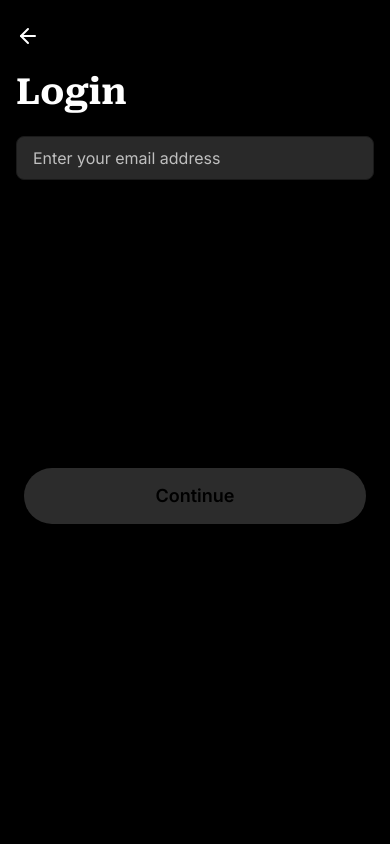
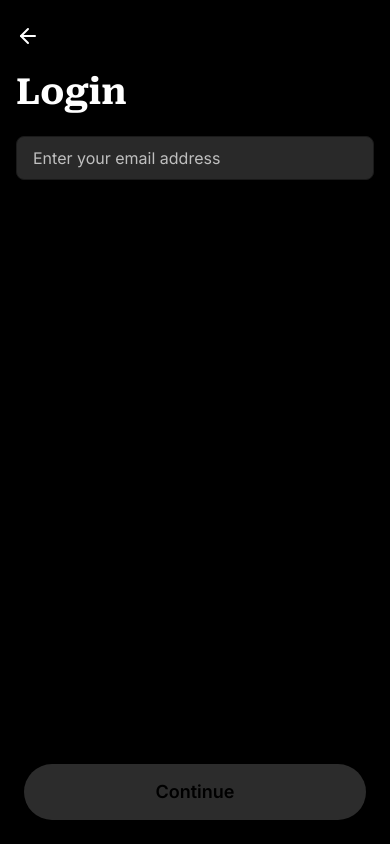
Before and after one commit to swapnilgupta14/citadel-web-fe, a React (Vite) app: page /login in a window 390 px wide. Built offline with nearby package versions, Linux system fonts and the light colour scheme; no server answers.

Commit message:
Revert "style: implement keyboard-safe button container for mobile and desktop in index.css; update button containers in multiple pages for improved layout and responsiveness"
This reverts commit 39d9e9bddc5a14391ce05114d8577697c64f6001.

```diff
--- a/src/index.css
+++ b/src/index.css
@@ -84,17 +84,4 @@
   .scrollbar-hide::-webkit-scrollbar {
     display: none;
   }
-
-  @media (max-width: 767px) {
-    .keyboard-safe-bottom {
-      padding-bottom: max(1.5rem, env(safe-area-inset-bottom) + 20rem);
-      transition: padding-bottom 0.2s ease-out;
-    }
-  }
-
-  @media (min-width: 768px) {
-    .keyboard-safe-bottom {
-      padding-bottom: max(1.5rem, env(safe-area-inset-bottom));
-    }
-  }
 }
--- a/src/pages/QuizPage.tsx
+++ b/src/pages/QuizPage.tsx
@@ -528,7 +528,7 @@ export const QuizPage = ({ onBack, onClose, onComplete }: QuizPageProps) => {
           </div>
 
           {currentIndex === questions.length - 1 && (
-            <div className="mt-6 flex-shrink-0 px-6 keyboard-safe-bottom">
+            <div className="mt-6 flex-shrink-0">
               <Button
                 onClick={handleContinue}
                 disabled={!canContinue}
--- a/src/pages/auth/LoginEmailPage.tsx
+++ b/src/pages/auth/LoginEmailPage.tsx
@@ -82,7 +82,7 @@ export const LoginEmailPage = ({ onBack, onContinue, initialEmail = "", isLoadin
         )}
       </div>
 
-      <div className="px-6 py-4 keyboard-safe-bottom">
+      <div className="px-6 py-4 pb-6">
         <Button
           onClick={handleContinue}
           disabled={!isEmailValid()}
--- a/src/pages/auth/OTPEntryPage.tsx
+++ b/src/pages/auth/OTPEntryPage.tsx
@@ -201,7 +201,7 @@ export const OTPEntryPage = ({
         </div>
       </div>
 
-      <div className="px-6 py-4 keyboard-safe-bottom">
+      <div className="px-6 py-4 pb-6">
         <Button
           onClick={handleContinue}
           disabled={!isOTPValid()}
--- a/src/pages/signup/DateOfBirthPage.tsx
+++ b/src/pages/signup/DateOfBirthPage.tsx
@@ -192,7 +192,7 @@ export const DateOfBirthPage = ({
         )}
       </div>
 
-      <div className="px-6 py-4 keyboard-safe-bottom">
+      <div className="px-6 py-4 pb-6">
         <Button
           onClick={handleContinue}
           disabled={!isValid}
--- a/src/pages/signup/DegreeSelectionPage.tsx
+++ b/src/pages/signup/DegreeSelectionPage.tsx
@@ -243,7 +243,7 @@ export const DegreeSelectionPage = ({
       </div>
 
       {!shouldShowResults && (
-        <div className="px-6 py-4 keyboard-safe-bottom">
+        <div className="px-6 py-4 pb-6">
           {degreeError && touched && (
             <p className="text-sm text-red-500 mb-2 px-1">{degreeError}</p>
           )}
--- a/src/pages/signup/EmailEntryPage.tsx
+++ b/src/pages/signup/EmailEntryPage.tsx
@@ -82,7 +82,7 @@ export const EmailEntryPage = ({ onBack, onContinue, initialEmail = "", isLoadin
         )}
       </div>
 
-      <div className="px-6 py-4 keyboard-safe-bottom">
+      <div className="px-6 py-4 pb-6">
         <Button
           onClick={handleContinue}
           disabled={!isEmailValid()}
--- a/src/pages/signup/WhoAreYouPage.tsx
+++ b/src/pages/signup/WhoAreYouPage.tsx
@@ -141,7 +141,7 @@ export const WhoAreYouPage = ({
         </div>
       </div>
 
-      <div className="px-6 py-4 keyboard-safe-bottom">
+      <div className="px-6 py-4 pb-6">
         <Button
           onClick={handleContinue}
           disabled={!isValid()}
```
